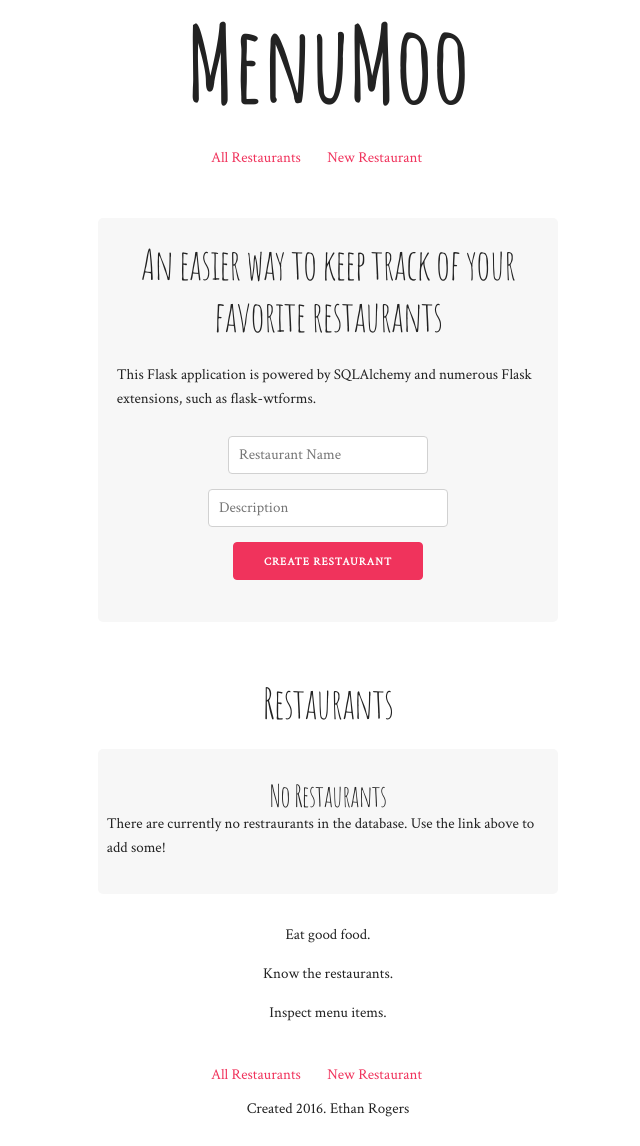
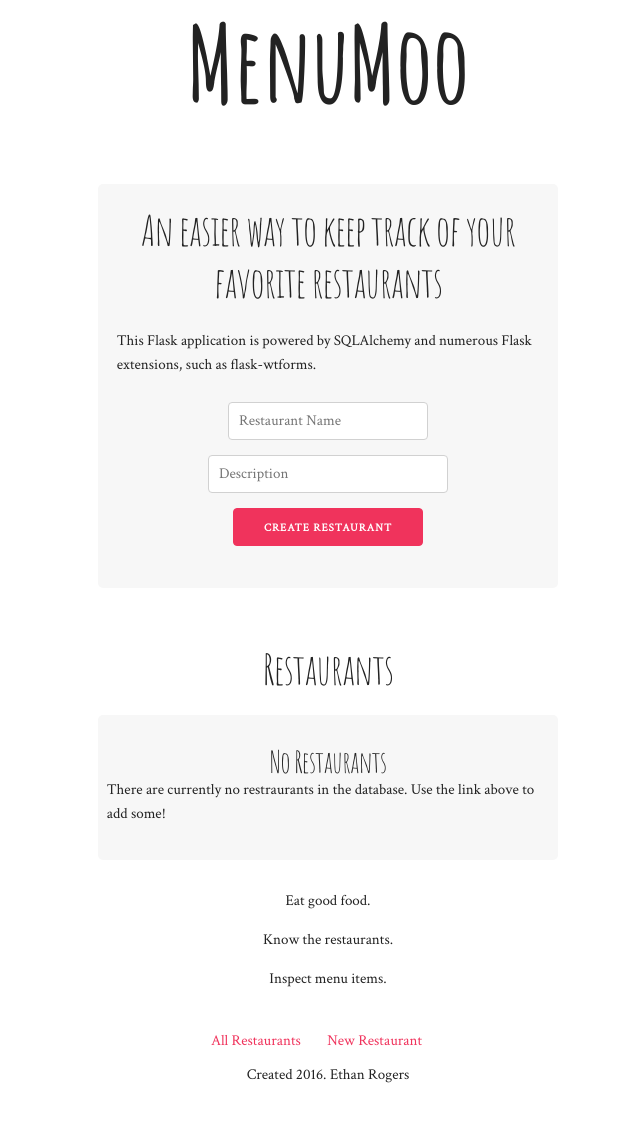
Before and after one commit to erogers6264/menumoo, a Flask app: page / in a window 1280 px wide. Shown: the whole page, without its empty margins (312-952 px from the left). After the commit the page ends 1083 px from the top, so only its background shows below. Run offline with Flask 2, Linux system fonts and the light colour scheme; data that the repository does not hold is empty; parts of the project's set-up code (start-up, migrations or seed data) failed here and were passed over.

```diff
--- a/menumoo/templates/layout.html
+++ b/menumoo/templates/layout.html
@@ -45,8 +45,7 @@
                 <nav>
                     <ul>
                         {% block nav %}
-            <li><a href="{{ url_for('allRestaurants') }}">All Restaurants</a></li>
-            <li><a href="{{ url_for('newRestaurant') }}">New Restaurant</a></li>
+
                         {% endblock %}
                     </ul>
                 </nav>
```
Lines whose indentation alone changed are shown as unchanged.
